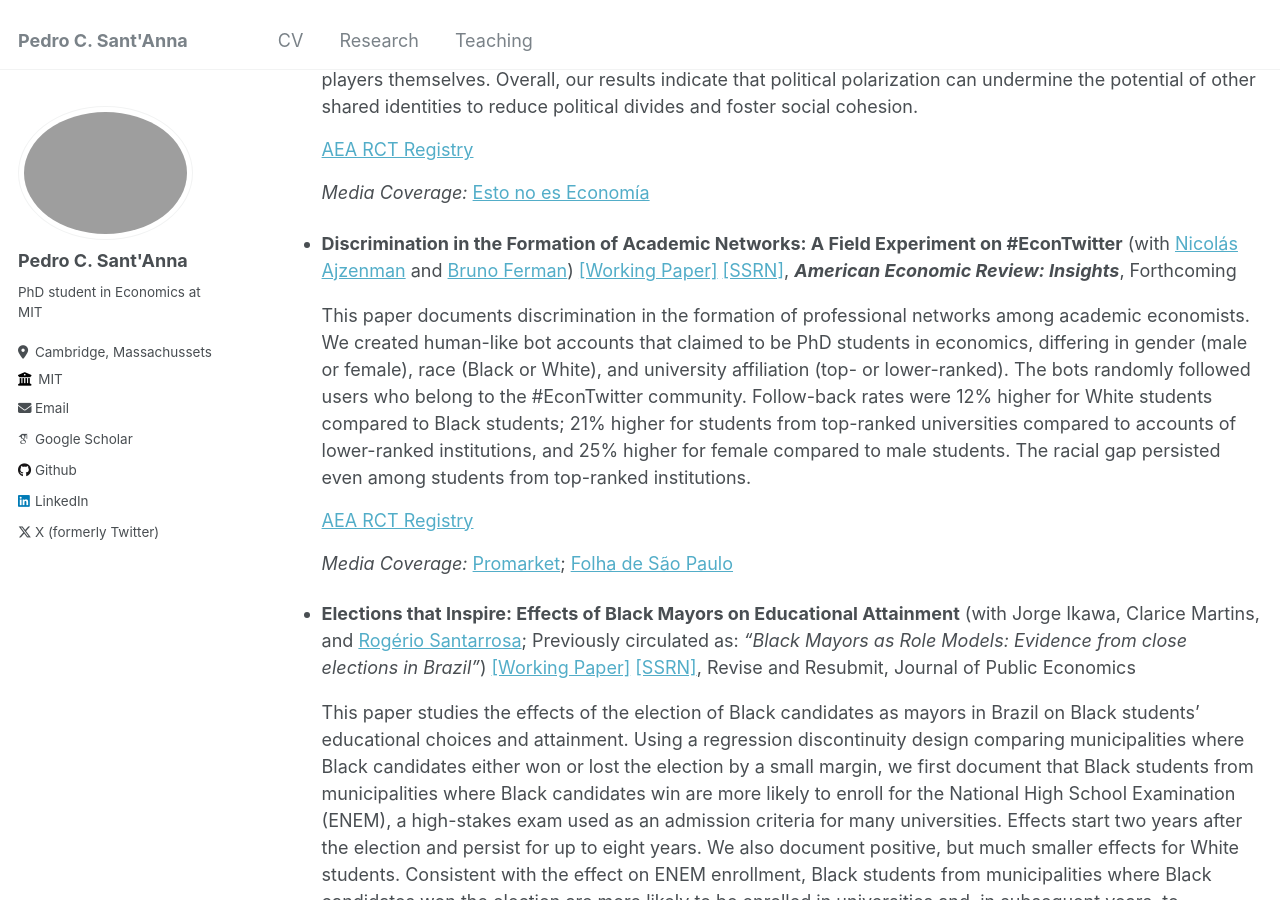
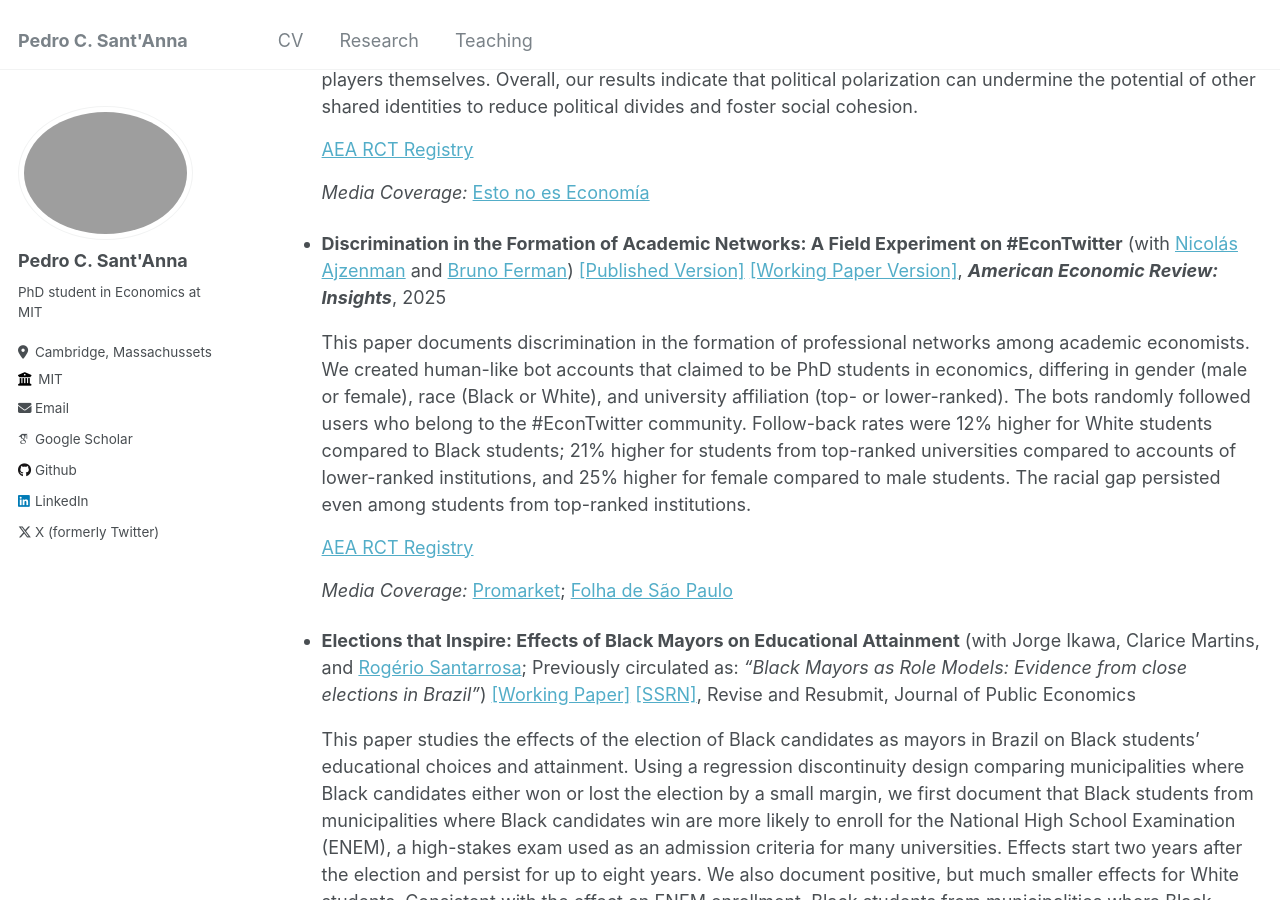
Before and after one commit to pedrosant-anna/pedrosant-anna.github.io, a Jekyll site: the page built from _pages/research.md, in a window 1280 px wide and 900 px high, scrolled down 473 px. Built offline with Jekyll 4.4.1, drawn with Linux system fonts in a browser that asks for light colours; some web fonts are replaced.

Commit message:
Update research.md

```diff
--- a/_pages/research.md
+++ b/_pages/research.md
@@ -15,7 +15,7 @@ author_profile: true
 <p><em>Media Coverage:</em> <a href="https://www.noeseconomia.com/p/si-esto-no-es-economia-que-es" target="_blank">Esto no es Economía</a></p>
 </div>
 
-- **Discrimination in the Formation of Academic Networks: A Field Experiment on #EconTwitter** (with <a href="http://www.ajzenman.com/" target="_blank">Nicolás Ajzenman</a> and <a href="https://sites.google.com/site/brunoferman/" target="_blank">Bruno Ferman</a>) <a href="../files/Discrimination_Twitter_Jan13.pdf" target="_blank">[Working Paper]</a> <a href="http://ssrn.com/abstract=4323614" target="_blank">[SSRN]</a>, **_American Economic Review: Insights_**, Forthcoming
+- **Discrimination in the Formation of Academic Networks: A Field Experiment on #EconTwitter** (with <a href="http://www.ajzenman.com/" target="_blank">Nicolás Ajzenman</a> and <a href="https://sites.google.com/site/brunoferman/" target="_blank">Bruno Ferman</a>) <a href="https://pubs.aeaweb.org/doi/abs/10.1257/aeri.20240298" target="_blank">[Published Version]</a> <a href="../files/Discrimination_Twitter_Jan13.pdf" target="_blank">[Working Paper Version]</a>, **_American Economic Review: Insights_**, 2025
 
 <div style="margin-left: 40px;">
 <p style="padding-top:0;line-height:1.5em;margin-bottom:-2px;">This paper documents discrimination in the formation of professional networks among academic economists. We created human-like bot accounts that claimed to be PhD students in economics, differing in gender (male or female), race (Black or White), and university affiliation (top- or lower-ranked). The bots randomly followed users who belong to the #EconTwitter community. Follow-back rates were 12% higher for White students compared to Black students; 21% higher for students from top-ranked universities compared to accounts of lower-ranked institutions, and 25% higher for female compared to male students. The racial gap persisted even among students from top-ranked institutions.</p>
```
